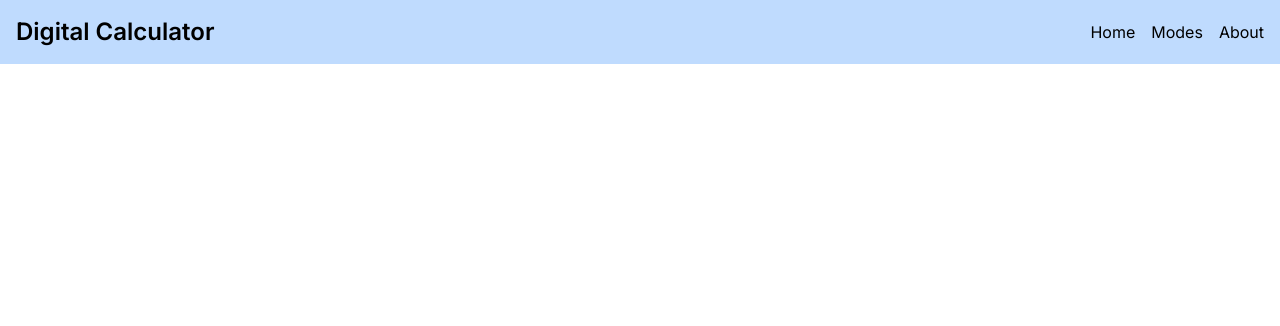
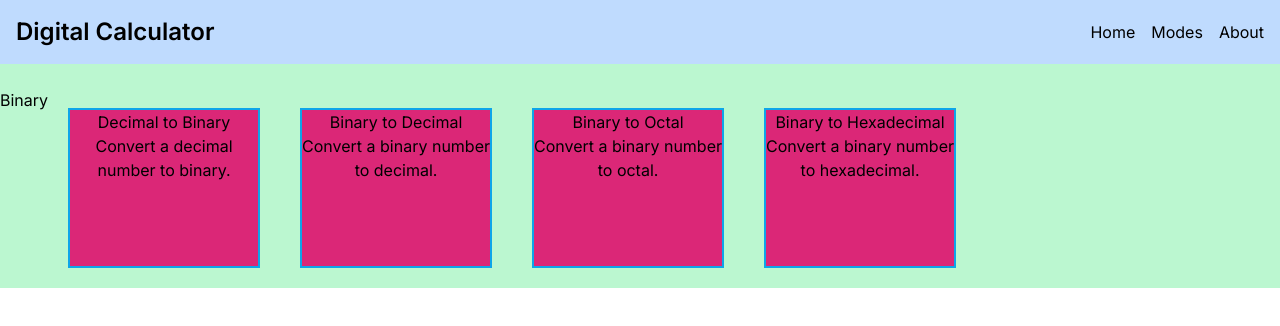
Before and after one commit to adityach0uhan/DigitalElectronicsConverter, a Next.js app: page / in a window 1280 px wide. Shown: the top 326 px of the page. Built offline with nearby package versions, Linux system fonts and the light colour scheme; no server answers.

Commit message:
Problem Fixed

```diff
--- a/app/Binary/Binarypage.jsx
+++ b/app/Binary/Binarypage.jsx
@@ -1,26 +1,30 @@
 import React from "react"
+import { useState, useEffect } from "react"
 import Cards from "../components/Cards"
-import { useEffect, useState } from "react"
-const Binarypage = ({ item }) => {
-  const [data, setdata] = useState({})
-  function loadData() {
-    setdata(item)
-  }
+
+const Binarypage = ({ binaryData }) => {
+
+  const [name, setname] = useState('')
+  const [conversions, setConversions] = useState([])
+
   useEffect(() => {
-    loadData()
+    function loadData() {
+      setname(binaryData.name);
+      setConversions(binaryData.conversions);
+    }
+    loadData();
   }, [])
+
+
   return (
     <>
-      {console.log(data)}
-      <div className='w-full h-full pt-6 bg-green-700'>
-        <h1>{item.name}</h1>
-        {/* {
-          conversionInfo.forEach(conversion => {
-            console.log("Operation: " + conversion.operation)
-          })
-        } */}
-        {/* {item.conversions.map(item => console.log(item))} */}
-        {/* <Cards data={item.conversions} />  */}
+
+      <div className='w-full flex flex-wrap  h-full pt-6 bg-green-200'>
+        <h1>{name}</h1>
+        {conversions.map((item) => {
+           return <Cards data={item} />
+        })}
+
       </div>
 
 
--- a/app/components/Cards.jsx
+++ b/app/components/Cards.jsx
@@ -1,9 +1,10 @@
 import React from 'react'
 const Cards = ({ data }) => {
-  // console.log("Cards Component :",data[1])
+
   return (
     < div className='w-48 h-40 bg-pink-600 mx-5 mb-5 my-5 text-center border-solid border-2 border-sky-500 ' >
-      hello
+      <h3>{data.operation}</h3>
+      <p>{data.description}</p>
     </div >
   )
 }
--- a/app/page.js
+++ /dev/null
@@ -1,36 +0,0 @@
-"use client"
-import React from 'react';
-import { useState, useEffect } from 'react';
-import numberSystemsData from '../public/numberSystem.js';
-import Binarypage from './Binary/Binarypage.jsx';
-
-export default function Home() {
-
-  useEffect(() => {
-    fetch('../public/numberSystem.js')
-      .then((response) => {
-        if (!response.ok) {
-          throw new Error('Network response was not ok');
-        }
-        return response.json();
-      })
-      .then((data) => {
-        // Handle the JSON data here
-        console.log(data);
-      })
-      .catch((error) => {
-        console.error('Error fetching data:', error);
-      });
-
-  }, [])
-
-  return (
-    <>
-      <div className="h-full w-full  flex flex-wrap">
-        {/* <Binarypage  /> */}
-      </div>
-    </>
-
-
-  )
-}
--- /dev/null
+++ b/app/page.jsx
@@ -0,0 +1,45 @@
+"use client"
+import React from 'react';
+import { useState, useEffect } from 'react';
+import numberSystemsData from '../public/numberSystem.js';
+import Binarypage from './Binary/Binarypage.jsx';
+
+export default function Home() {
+
+  const [BinaryData, setBinaryData] = useState([])
+  const [DecimalData, setDecimalData] = useState([])
+  const [OctalData, setOctalData] = useState([])
+  const [HexaData, setHexaData] = useState([])
+
+
+  useEffect(() => {
+
+    async function fetchData() {
+      try {
+        setBinaryData(numberSystemsData.number_systems[0])
+        setDecimalData(numberSystemsData.number_systems[1])
+        setOctalData(numberSystemsData.number_systems[2])
+        setHexaData(numberSystemsData.number_systems[3])
+      } catch (error) {
+        console.error('Error fetching file data:', error);
+      }
+    }
+    fetchData();
+  }, [])
+
+  return (
+    <>
+      <div className="h-full w-full  flex flex-wrap">
+        {BinaryData.length !== 0 ? (
+          <Binarypage binaryData={BinaryData} />
+        ) : (
+          "Binary Component is loading"
+        )}
+
+
+      </div>
+    </>
+
+
+  )
+}
```
